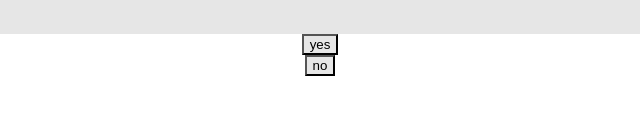
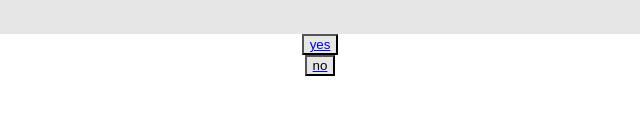
Before and after one commit to A-Dube/Project1, a plain HTML site: page index.html in a window 1280 px wide. Shown: the part 163-278 px from the top of the page, 320-960 px from the left. Drawn offline with Linux system fonts and the light colour scheme.

Commit message:
Update index.html

```diff
--- a/index.html
+++ b/index.html
@@ -12,12 +12,12 @@
     <h1 style="display: block;-webkit-user-select: none;margin:auto; align-self: baseline;cursor: crosshair;background-color: hsl(0, 0%, 90%);" width="150" height="152">
         Will you forgive me?
     </h1>
-    <button      style="display: block;-webkit-user-select: none;margin: auto;cursor: zoom-in;background-color: hsl(0, 0%, 90%);" width="150" height="152"
-onclick="document.location='http://127.0.0.1:5500/YEs.html'">
-        yes
+    <button      style="display: block;-webkit-user-select: none;margin: auto;cursor: zoom-in;background-color: hsl(0, 0%, 90%);" width="150" height="152">
+       <a href="YEs.html"> yes
     </button>
-<button      style="display: block;margin: auto;cursor: heart;background-color: hsl(0, 0%, 90%);" width="150" height="152" onclick="document.location='http://127.0.0.1:5500/redirect.html'">
+<button      style="display: block;margin: auto;cursor: heart;background-color: hsl(0, 0%, 90%);" width="150" height="152" <a href="redirect.html">
         no
     </button>
 </body>
+
 </html>
```
